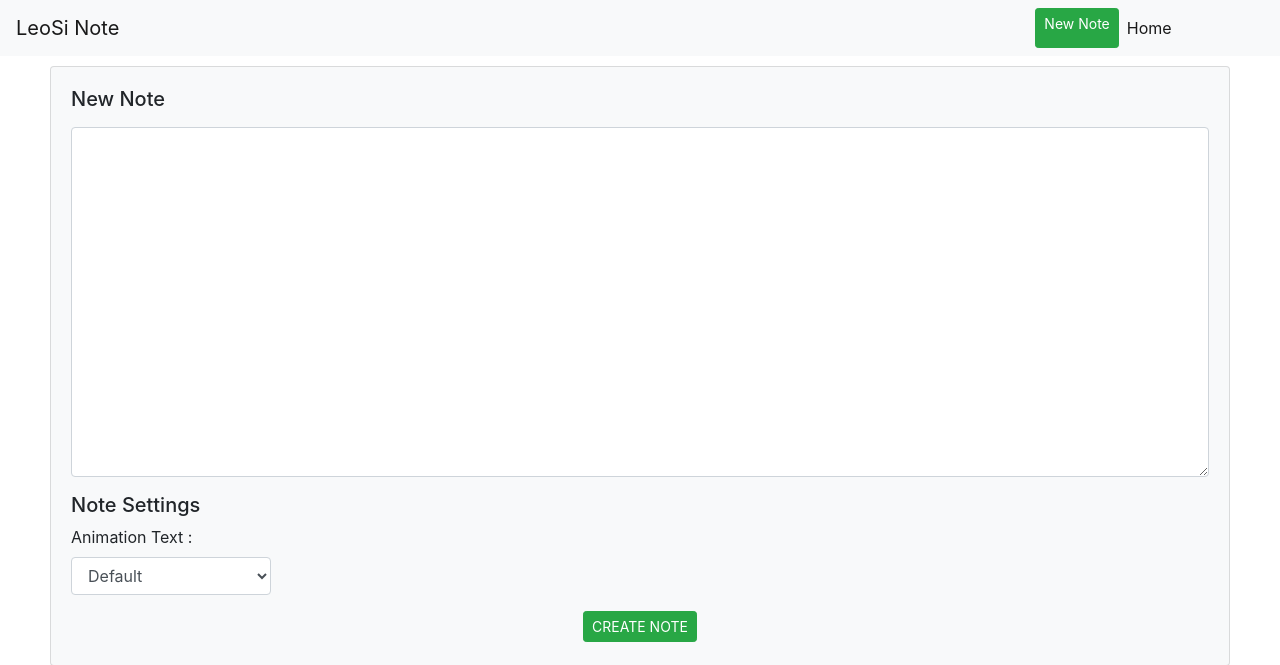
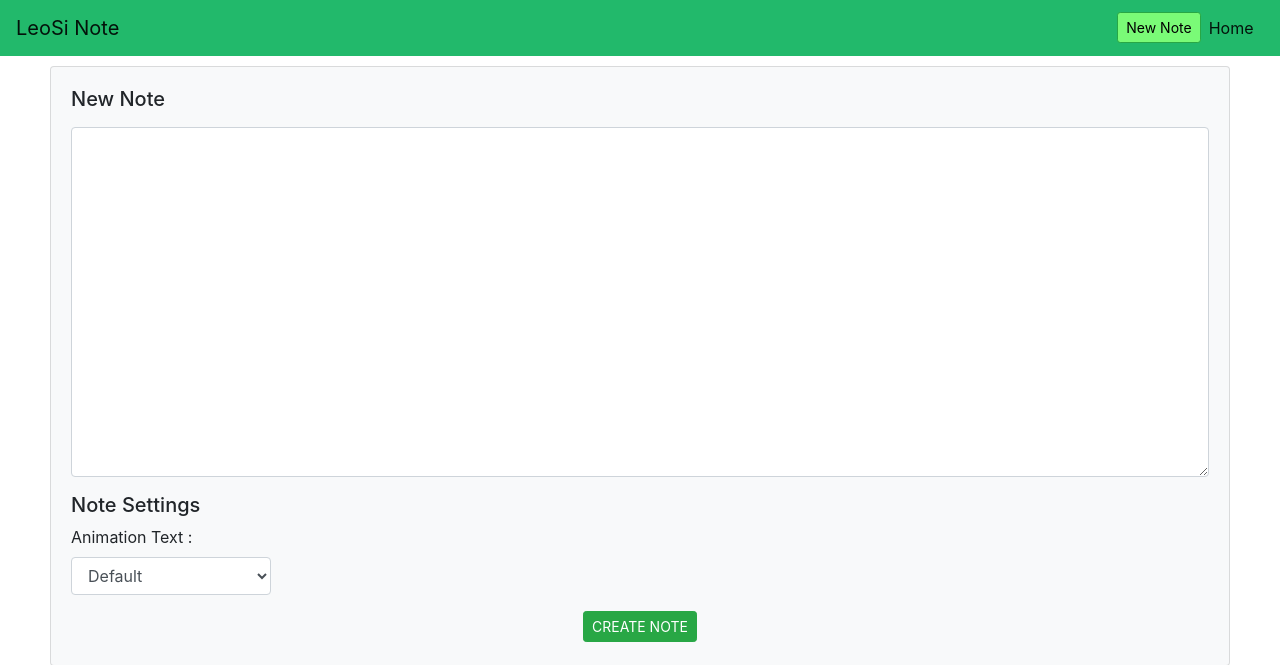
Before and after one commit to NgHuuNghia/LeoSi-Note, a PHP site: page / in a window 1280 px wide. Shown: the top 665 px of the page. Run offline with PHP 8.4, Linux system fonts and the light colour scheme; some libraries are stand-ins or nearby versions.

Commit message:
Responsive and update Display!

```diff
--- a/app/views/header.php
+++ b/app/views/header.php
@@ -5,9 +5,12 @@
 	<title>LeoSi Note</title>
 	<!-- Bootstrap CSS -->
 	<link rel="stylesheet" href="https://stackpath.bootstrapcdn.com/bootstrap/4.2.1/css/bootstrap.min.css" integrity="sha384-GJzZqFGwb1QTTN6wy59ffF1BuGJpLSa9DkKMp0DgiMDm4iYMj70gZWKYbI706tWS" crossorigin="anonymous">
+	<!-- Header CSS -->
 	<link rel="stylesheet" href="public/css/styleHeader.css">
 	<!-- Main CSS -->
 	<link rel="stylesheet" type="text/css" href="public/css/main.css">
+	<!-- Reponsive -->
+	<link rel="stylesheet" type="text/css" href="public/css/responsive.css">
 	<!-- Navagation bar  -->
 	<?php require('navbar.php'); ?>
 <body>
--- a/app/views/navbar.php
+++ b/app/views/navbar.php
@@ -1,4 +1,4 @@
-<nav class="navbar navbar-expand-lg navbar-light bg-light">
+<nav class="navbar navbar-expand-lg navbar-light ">
   <a class="navbar-brand" href="index.php">LeoSi Note</a>
   <button class="navbar-toggler" type="button" data-toggle="collapse" data-target="#navbarSupportedContent" aria-controls="navbarSupportedContent" aria-expanded="false" aria-label="Toggle navigation">
     <span class="navbar-toggler-icon"></span>
--- /dev/null
+++ b/public/css/responsive.css
@@ -0,0 +1,6 @@
+@media only screen and (max-width: 1000px) {
+
+	ul.navbar-nav.mr-auto {
+	    margin-left: 0%;
+	}
+}
--- a/public/css/styleHeader.css
+++ b/public/css/styleHeader.css
@@ -1,7 +1,18 @@
 *{
 
 }
-
+a.btn.btn-success.btn-sm.waves-effect.waves-light {
+    height: 62%;
+    margin-top: 3%;
+    text-align: center;
+    background-color: #7afb77;
+    color: black;
+}
+.navbar {
+    background-color: #22b96b;
+    background-image: none;
+}
 ul.navbar-nav.mr-auto {
-    margin-left: 900px;
+    margin-left: 87%;
+    width: 23%;
 }
--- a/public/js/main.js
+++ /dev/null
@@ -1 +0,0 @@
-main
```
